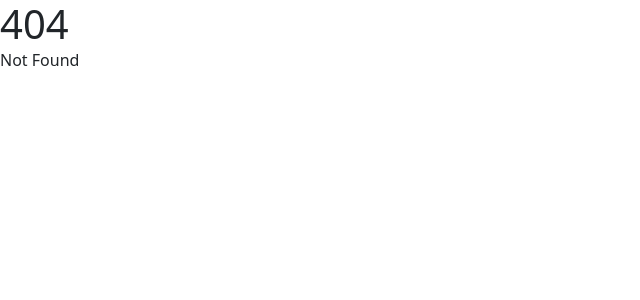
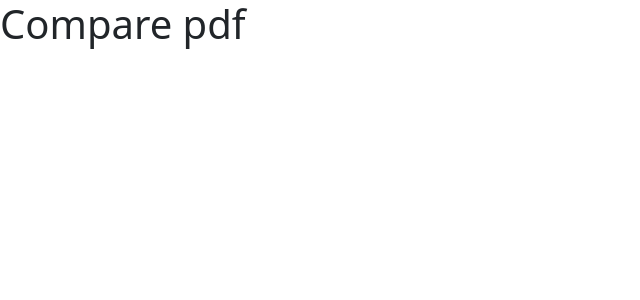
Before and after one commit to ARed99/text_image_pdf_compare, a SvelteKit app: page /compare-pdf in a window 1280 px wide. Before the commit this address had no page. Shown: the top 300 px of the page, without its empty margins (0-640 px from the left). Built offline with nearby package versions, Linux system fonts and the light colour scheme.

Commit message:
new route for compare-pdf

```diff
--- /dev/null
+++ b/src/routes/compare-pdf/+page.svelte
@@ -0,0 +1,3 @@
+<h1>
+    Compare pdf
+</h1>
```
